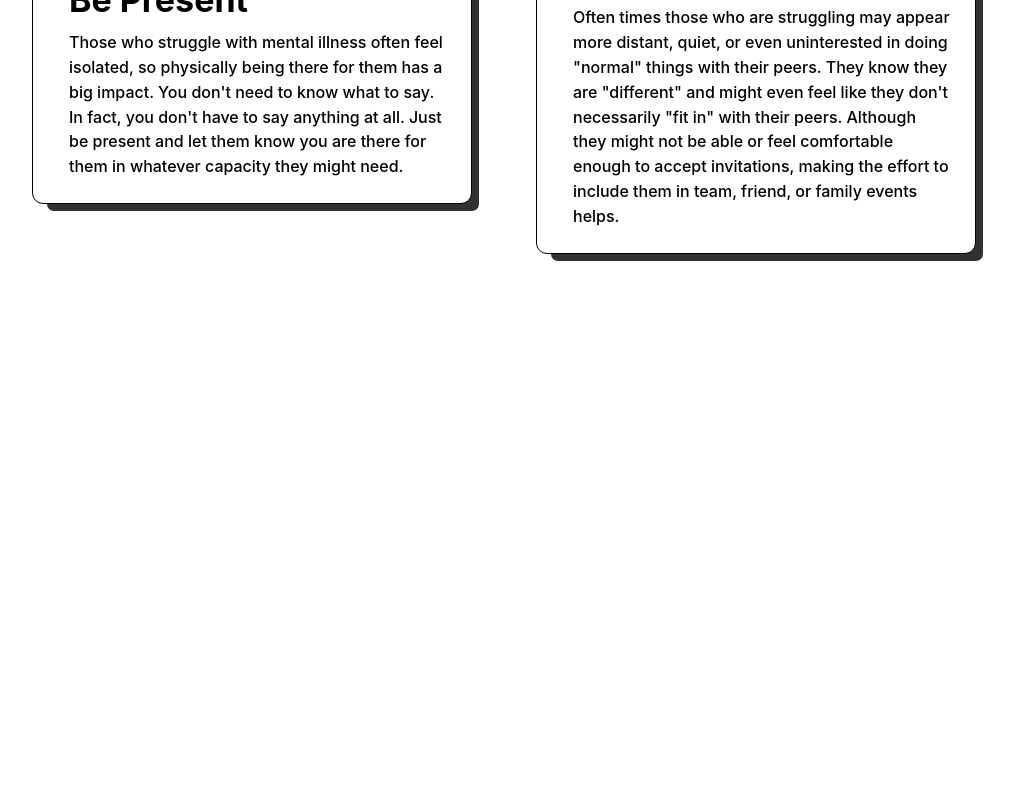
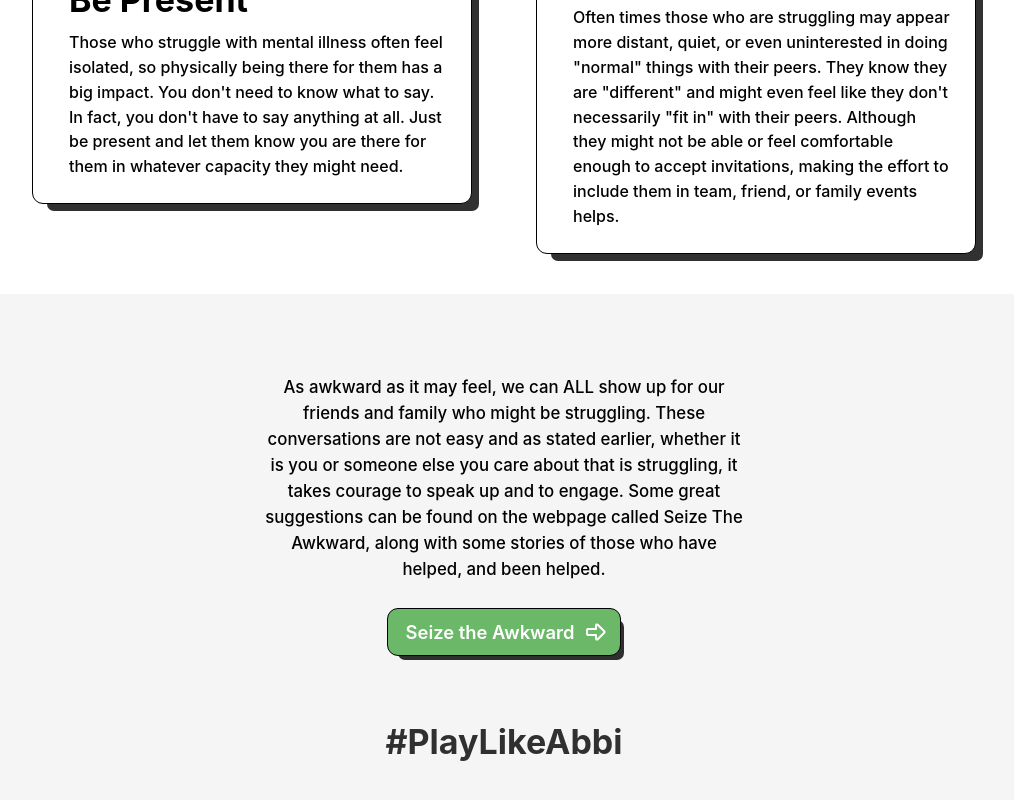
Before and after one commit to griffinbrooks47/abbiscup, a Next.js app: page / in a window 1280 px wide. Shown: the part 2496-3296 px from the top of the page, without its empty margins (136-1150 px from the left). Before the commit the page ends 2790 px from the top, so only its background shows below. Built offline with nearby package versions, Linux system fonts and the light colour scheme; a web font is replaced by a local one.

Commit message:
all sections finished

```diff
--- a/app/page.tsx
+++ b/app/page.tsx
@@ -114,6 +114,21 @@ export default function Home() {
         </div>
       </section>
       <Resources />
+      <section className="flex m-auto bg-[#F5F5F5] flex-col pb-[10rem]">
+          <div className="mx-auto mt-[5rem] text-[0.85rem] md:text-[1.05rem] w-[85%] md:w-[30rem] text-center">
+            As awkward as it may feel, we can ALL show up for our friends and family who might be struggling. These conversations are not easy and as stated earlier, whether it is you or someone else you care about that is struggling, it takes courage to speak up and to engage. Some great suggestions can be found on the webpage called Seize The Awkward, along with some stories of those who have helped, and been helped.
+          </div>
+          <Button style={{ marginTop: "1.65rem", fontSize: "1.15rem", marginInline: "auto", border: "1.5px solid black", borderRadius: '11px', boxShadow: "7px 8px 0px -4px #000000ce" }}
+            color="rgba(107, 184, 105, 1)"
+            w="fit-content"
+            rightSection={<IconArrowBigRight />}
+            justify="center"
+            h="3rem"><a href="https://seizetheawkward.org/" target="_blank">Seize the Awkward</a></Button>
+          <div className="flex justify-center mb-[2rem] mt-[4rem] opacity-[80%]">
+            <Title>#PlayLikeAbbi</Title>
+          </div>
+
+      </section>
     </>
   );
 }
```
